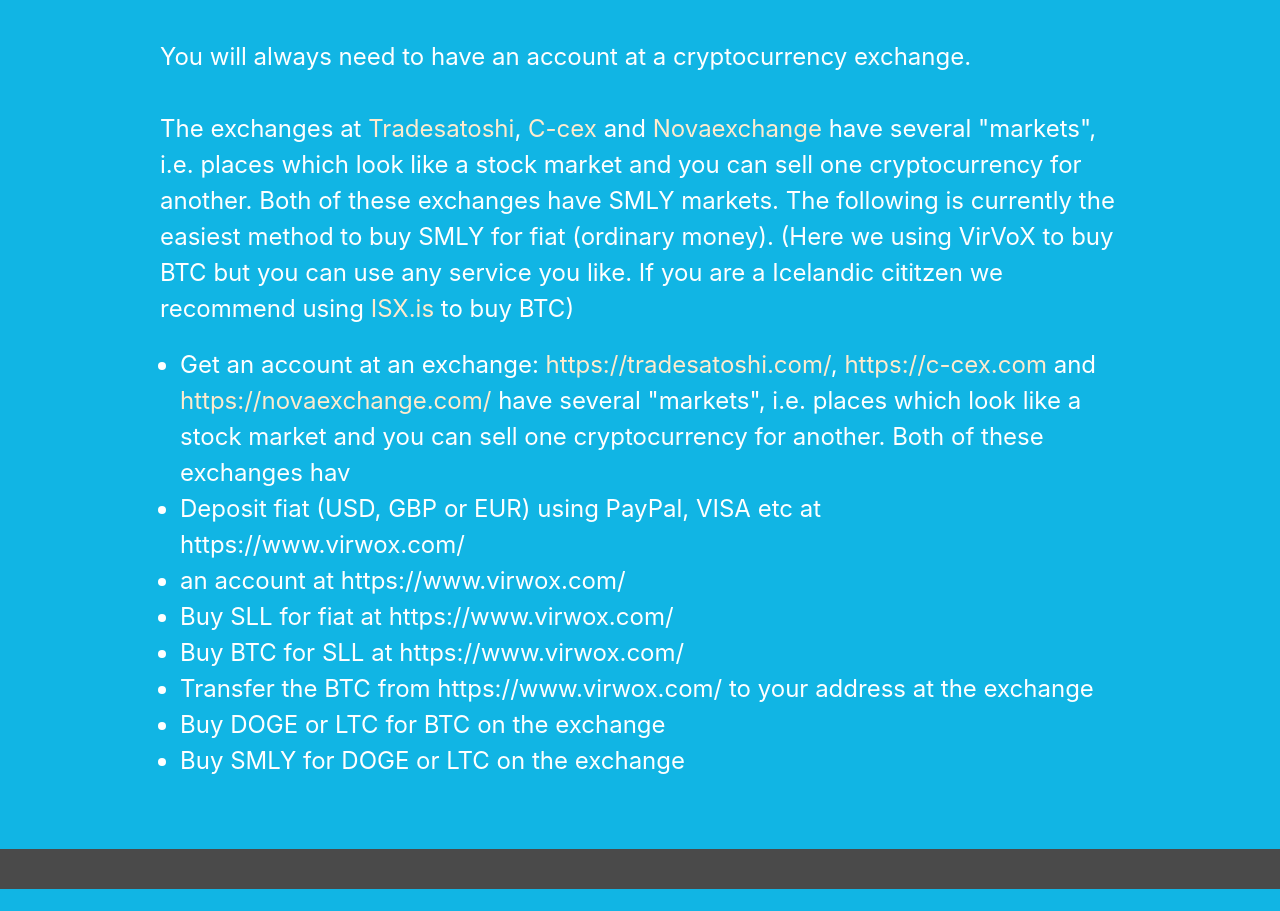
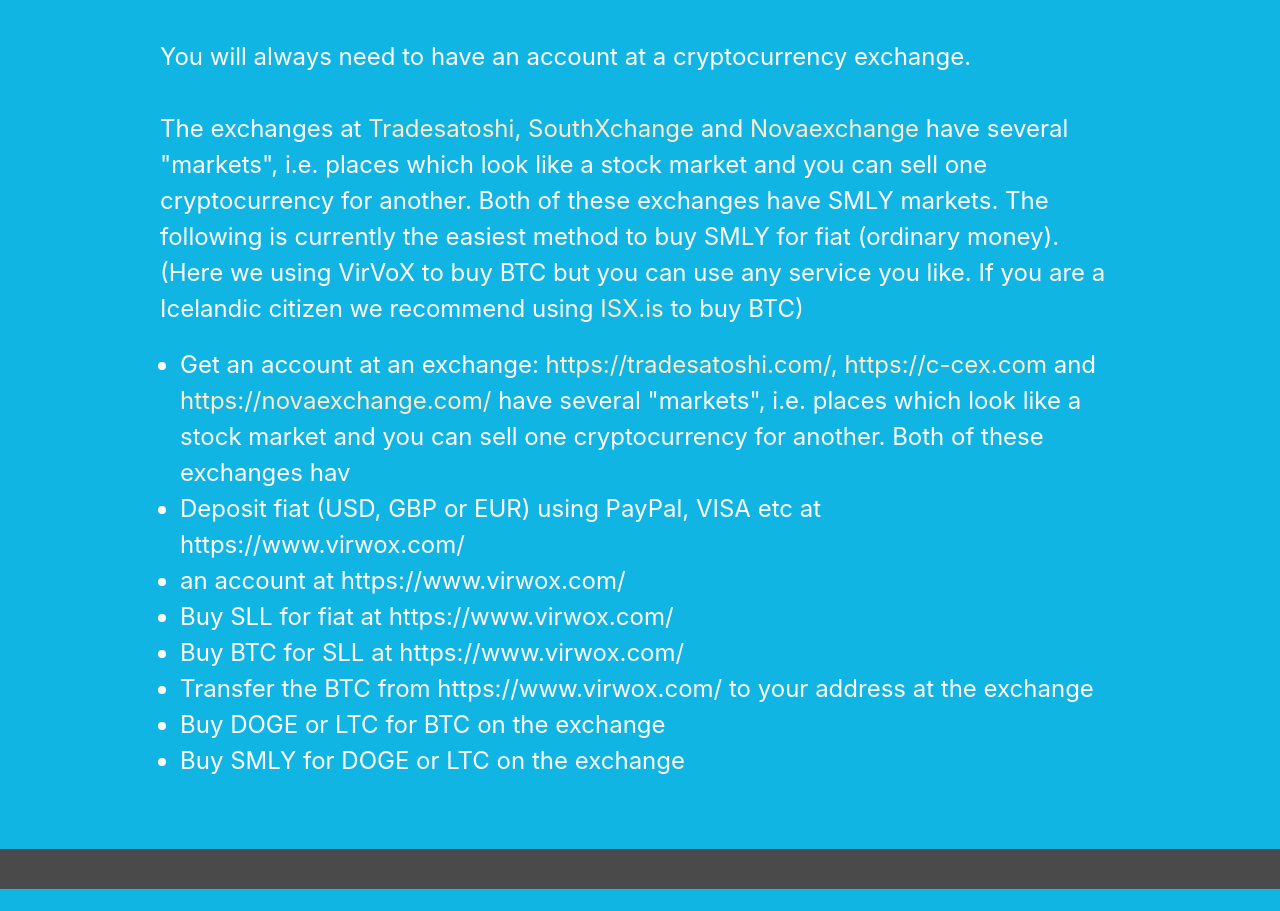
Before and after one commit to Bragiar/Smly.trade, a React (Create React App) app: page /#/getstarted in a window 1280 px wide. Shown: the part 1968-2879 px from the top of the page. Built offline with nearby package versions, Linux system fonts and the light colour scheme; no server answers.

Commit message:
Updated exchanges

```diff
--- a/src/routes/getstarted/GetStarted.js
+++ b/src/routes/getstarted/GetStarted.js
@@ -75,9 +75,9 @@
                     <br/><br/>
                     You will always need to have an account at a cryptocurrency exchange.
                     <br/><br/>
-                    The exchanges at <a href="https://tradesatoshi.com/">Tradesatoshi</a>, <a href="https://c-cex.com">C-cex</a> and <a href="https://novaexchange.com/">Novaexchange</a>  have several "markets", i.e. places which look like a stock market and you can sell one cryptocurrency for another. Both of these exchanges have SMLY markets.
+                    The exchanges at <a href="https://tradesatoshi.com/">Tradesatoshi</a>, <a href="https://www.southxchange.com/Market/Book/SMLY/DOGE">SouthXchange</a> and <a href="https://novaexchange.com/">Novaexchange</a>  have several "markets", i.e. places which look like a stock market and you can sell one cryptocurrency for another. Both of these exchanges have SMLY markets.
                     The following is currently the easiest method to buy SMLY for fiat (ordinary money).
-                    (Here we using VirVoX to buy BTC but you can use any service you like. If you are a Icelandic cititzen we recommend using <a href="https://isx.is/">ISX.is</a> to buy BTC)
+                    (Here we using VirVoX to buy BTC but you can use any service you like. If you are a Icelandic citizen we recommend using <a href="https://isx.is/">ISX.is</a> to buy BTC)
                     </p>
                     <ul>
                         <li>Get an account at an exchange: <a href="https://tradesatoshi.com/">https://tradesatoshi.com/</a>, <a href="https://c-cex.com">https://c-cex.com</a> and <a href="https://novaexchange.com/">https://novaexchange.com/</a>  have several "markets", i.e. places which look like a stock market and you can sell one cryptocurrency for another. Both of these exchanges hav</li>
```
